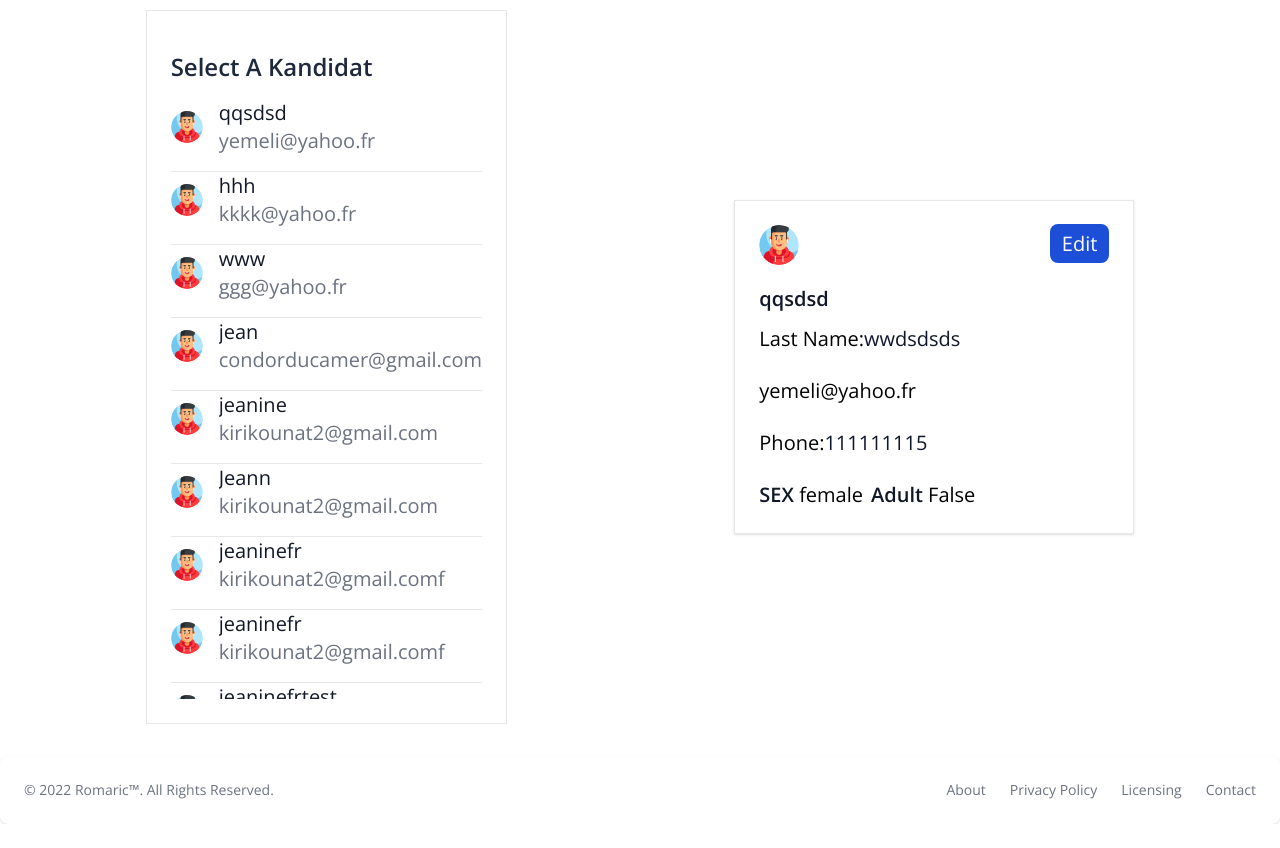
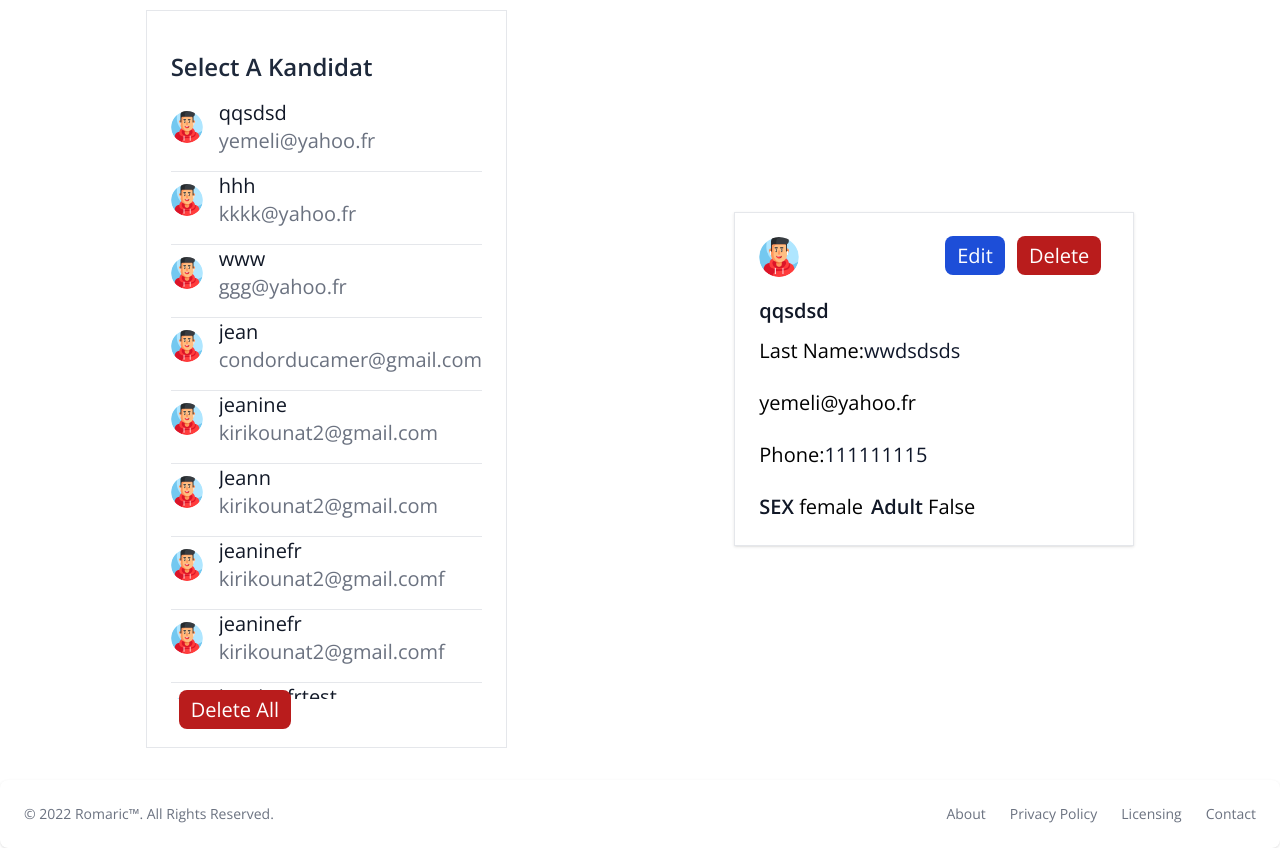
Before and after one commit to asbilim/kandidat, a Django app: page /kandidat/ in a window 1280 px wide. Shown: the part 146-994 px from the top of the page. Before the commit the page ends 970 px from the top, so only its background shows below. Run offline with Django 4.2, Linux system fonts and the light colour scheme; data comes from the database, SQL or seed files in the repository; some libraries are stand-ins or nearby versions.

Commit message:
some changes

```diff
--- a/kandidat/static/kandidat/styles.css
+++ b/kandidat/static/kandidat/styles.css
@@ -4,7 +4,7 @@
   padding: 0;
   font-family: "Open Sans", sans-serif !important;
   box-sizing: border-box;
-  transition: 0.2s ease;
+  transition: 0.5s ease;
   text-decoration: none;
   list-style: none;
 }
@@ -12,3 +12,8 @@
 html {
   overflow-x: hidden;
 }
+
+.grid {
+  display: grid;
+  grid-template-columns: repeat(auto-fit, minmax(35rem, 1fr));
+}/*# sourceMappingURL=styles.css.map */
--- a/kandidat/templates/kandidat/kandidat-all.html
+++ b/kandidat/templates/kandidat/kandidat-all.html
@@ -29,7 +29,7 @@
                 </li>
                 {% endfor %}
             </ul>
-
+            <a   href="{% url 'kandidat-delete-all' %}" class="mx-2 text-white bg-red-700 hover:bg-red-800 focus:ring-4 focus:ring-red-300 font-medium rounded-lg text-xl leading-none px-3 py-1.5 dark:bg-red-600 dark:hover:bg-red-700 focus:outline-none dark:focus:ring-red-800">Delete All</a>
              <!-- fin liste des candidats -->
         </div>
         <!-- user profile -->
@@ -39,7 +39,13 @@
                         <img class="w-10 h-10 rounded-full" src="{% static 'kandidat/images/gamer.png' %}" alt="Jese Leos">
                     </a>
                     <div>
-                        <a   href="{% url 'kandidat-update' single.id %}" class="text-white bg-blue-700 hover:bg-blue-800 focus:ring-4 focus:ring-blue-300 font-medium rounded-lg text-xl leading-none px-3 py-1.5 dark:bg-blue-600 dark:hover:bg-blue-700 focus:outline-none dark:focus:ring-blue-800">Edit</a>
+                        {% if current == False %}
+                            <a   href="#" class="text-white bg-blue-700 hover:bg-blue-800 focus:ring-4 focus:ring-blue-300 font-medium rounded-lg text-xl leading-none px-3 py-1.5 dark:bg-blue-600 dark:hover:bg-blue-700 focus:outline-none dark:focus:ring-blue-800">Edit</a>
+                            <a   href="#" class="mx-2 text-white bg-red-700 hover:bg-red-800 focus:ring-4 focus:ring-red-300 font-medium rounded-lg text-xl leading-none px-3 py-1.5 dark:bg-red-600 dark:hover:bg-red-700 focus:outline-none dark:focus:ring-red-800">Delete</a>
+                        {% else %}
+                            <a   href="{% url 'kandidat-update' single.id %}" class="text-white bg-blue-700 hover:bg-blue-800 focus:ring-4 focus:ring-blue-300 font-medium rounded-lg text-xl leading-none px-3 py-1.5 dark:bg-blue-600 dark:hover:bg-blue-700 focus:outline-none dark:focus:ring-blue-800">Edit</a>
+                            <a   href="{% url 'kandidat-delete' single.id %}" class="mx-2 text-white bg-red-700 hover:bg-red-800 focus:ring-4 focus:ring-red-300 font-medium rounded-lg text-xl leading-none px-3 py-1.5 dark:bg-red-600 dark:hover:bg-red-700 focus:outline-none dark:focus:ring-red-800">Delete</a>
+                        {% endif %}
                     </div>
                 </div>
                 <p class="text-base text-2xl font-semibold leading-none text-gray-900 dark:text-white">
--- a/kandidat/urls.py
+++ b/kandidat/urls.py
@@ -1,6 +1,6 @@
 from kandidat import views
 from django.urls import path, re_path
-from kandidat.views import home,kandidat_add,kandidat_update,kandidat_all,kandidat_home
+from kandidat.views import home,kandidat_add,kandidat_update,kandidat_all,kandidat_home,kandidat_delete,kandidat_delete_all
 
 urlpatterns = [
     re_path(r'^api/kandidaten$', views.kandidaten_list),
@@ -10,4 +10,6 @@ urlpatterns = [
     path('kandidat/<int:id>',kandidat_all,name='kandidat-all'),
     path('kandidat/add',kandidat_add,name='kandidat-add'),
     path('kandidat/update/<int:id>',kandidat_update,name='kandidat-update'),
+    path('kandidat/delete/<int:id>',kandidat_delete,name="kandidat-delete"),
+    path('kandidat/all/delete',kandidat_delete_all,name="kandidat-delete-all")
 ]
--- a/kandidat/views.py
+++ b/kandidat/views.py
@@ -117,7 +117,23 @@ def kandidat_all(request,id):
 def kandidat_home(request):
 
     candidats = Kandidat.objects.all()
-
-    id = Kandidat.objects.first().id
+    try:
+        id = Kandidat.objects.first().id
+    except AttributeError:
+        return render(request,'kandidat/kandidat-all.html',{"current":False,"candidats":[],"single":[],"id":1})
     single = id = Kandidat.objects.first()
     return render(request,'kandidat/kandidat-all.html',{'current':'all',"id":id,"candidats":candidats,"single":single})
+
+def kandidat_delete(request,id):
+
+    try:
+        Kandidat.objects.filter(id=id).delete()
+        return redirect('kandidat-home')
+    except Kandidat.DoesNotExist:
+        return redirect('kandidat-home')
+
+def kandidat_delete_all(request):
+
+    delete = Kandidat.objects.all().delete()
+
+    return redirect("kandidat-home")
```
Also changed, not shown: kandidat/templates/kandidat/kandidat-add.html (+15 -11 lines), kandidat/templates/kandidat/kandidat-update.html (+3 -6 lines), 1 other file.
